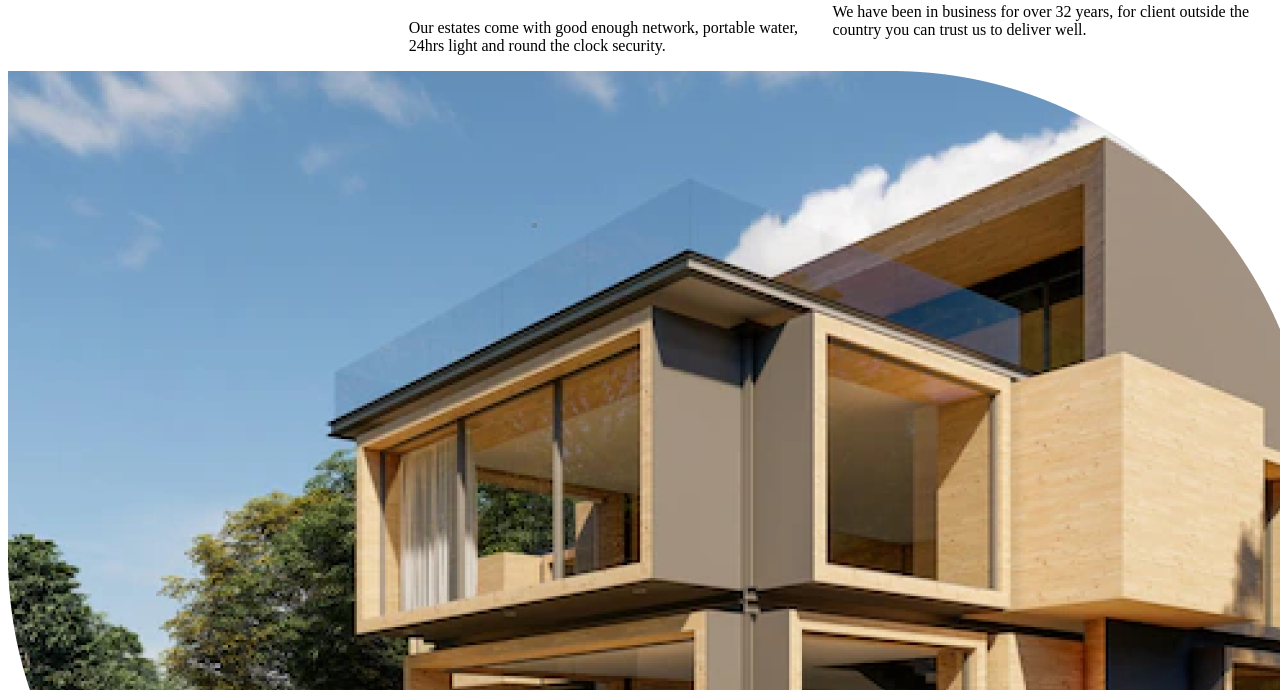
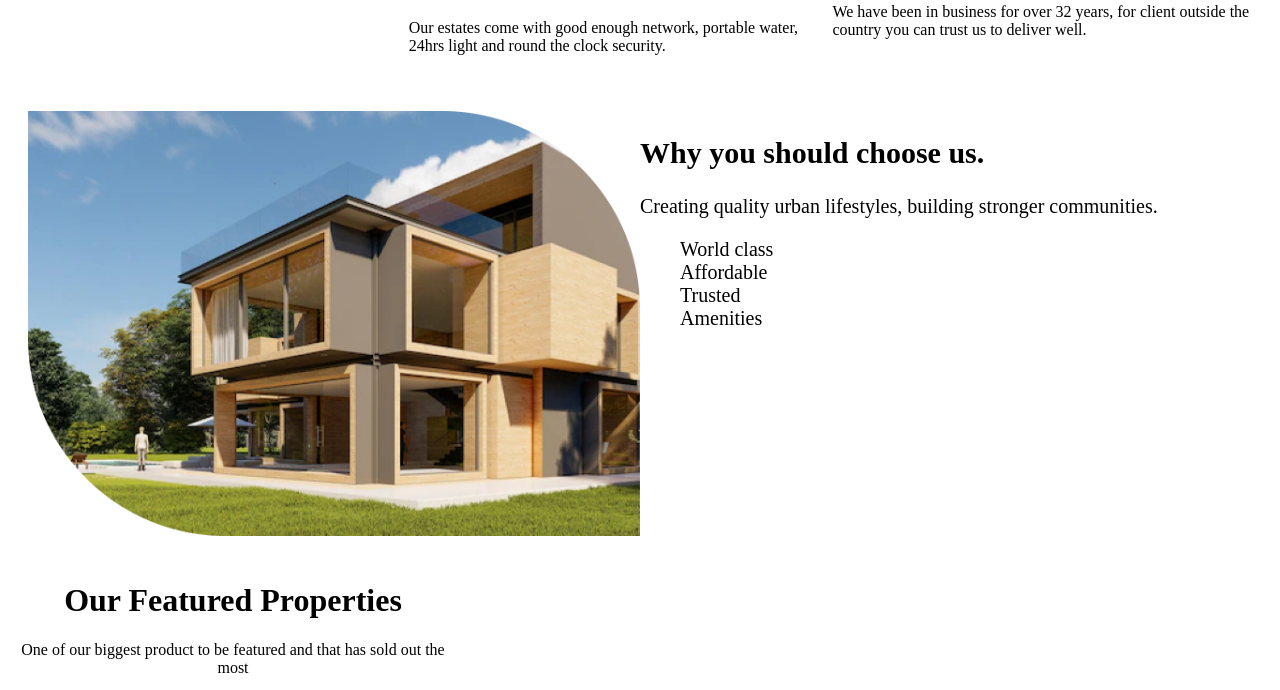
Before and after one commit to WMCharles/Vallies-Estate, a plain HTML site: page index.html in a window 1280 px wide. Shown: the part 1176-1866 px from the top of the page. Drawn offline with Linux system fonts and the light colour scheme.

Commit message:
Added CSS rules to style the why-us section

```diff
--- a/assets/css/style.css
+++ b/assets/css/style.css
@@ -58,6 +58,27 @@ header ul li a {
 #search {
     float: right;
 }
+
+.why-us {
+    display: flex;
+    padding: 20px;
+    flex-direction: row;
+    margin-top: 20px;
+    font-size: 20px;
+}
+
+.why-us > div {
+    flex: 50%;
+}
+
+.why-us > div > img {
+    width: 100%;
+}
+
+.why-us ul {
+    list-style: none;
+}
+
 .featured-properties {
     width:450px;
 }
--- a/index.html
+++ b/index.html
@@ -84,6 +84,7 @@
         <div class="imgx">
             <img src="./assets/images/image 2.png" alt="">
         </div>
+        <div>
             <h2>Why you should choose us.</h2>
             <p>Creating quality urban lifestyles, building stronger communities.</p>
             <ul>
@@ -92,6 +93,7 @@
                 <li>Trusted</li>
                 <li>Amenities</li>
             </ul>
+        </div>
     </div>
 
     <div class="featured-properties">
```
Lines whose indentation alone changed are shown as unchanged.
